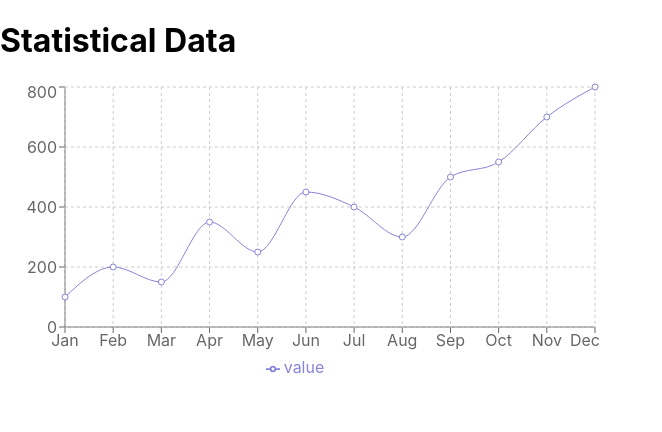
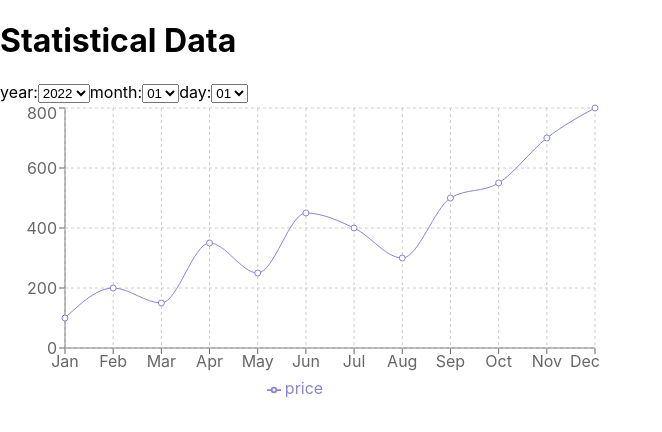
Before and after one commit to vikrusev/toki-challenge, a React (Create React App) app in the folder app/: page / in a window 1280 px wide. Shown: the top 432 px of the page, without its empty margins (0-662 px from the left). Built offline with nearby package versions, Linux system fonts and the light colour scheme.

Commit message:
React: simple Dropdown component and hooks usage

```diff
--- a/app/src/components/Chart.tsx
+++ b/app/src/components/Chart.tsx
@@ -1,3 +1,4 @@
+import React, { useEffect, useState } from "react";
 import {
   LineChart,
   Line,
@@ -8,43 +9,70 @@ import {
   Legend,
 } from "recharts";
 
+import { ClientResponse } from '../../../common/data.types'
+import Dropdown from "./Dropdown";
+
 interface IProps {
   title: string;
 }
 
+const createArray = (untilNumber: number) => Array.from({ length: untilNumber }, (_, i) => String(i + 1).padStart(2, '0'))
+
 const Chart: React.FC<IProps> = ({ title }: IProps) => {
-  const data = [
-    { name: 'Jan', value: 100 },
-    { name: 'Feb', value: 200 },
-    { name: 'Mar', value: 150 },
-    { name: 'Apr', value: 350 },
-    { name: 'May', value: 250 },
-    { name: 'Jun', value: 450 },
-    { name: 'Jul', value: 400 },
-    { name: 'Aug', value: 300 },
-    { name: 'Sep', value: 500 },
-    { name: 'Oct', value: 550 },
-    { name: 'Nov', value: 700 },
-    { name: 'Dec', value: 800 },
-  ];
+  const years = ["2022", "2023"];
+  const months = createArray(12);
+  const days = createArray(31);
+
+  const [data, setData] = useState<ClientResponse>()
+
+  const [year, setYear] = useState<string>('2022')
+  const [month, setMonth] = useState<string>('04')
+  const [day, setDay] = useState<string>('01')
+
+  useEffect(() => {
+    setData({
+      pricesData: [
+        { datetime: 'Jan', price: 100 },
+        { datetime: 'Feb', price: 200 },
+        { datetime: 'Mar', price: 150 },
+        { datetime: 'Apr', price: 350 },
+        { datetime: 'May', price: 250 },
+        { datetime: 'Jun', price: 450 },
+        { datetime: 'Jul', price: 400 },
+        { datetime: 'Aug', price: 300 },
+        { datetime: 'Sep', price: 500 },
+        { datetime: 'Oct', price: 550 },
+        { datetime: 'Nov', price: 700 },
+        { datetime: 'Dec', price: 800 },
+      ],
+      usageData: []
+    })
+  }, [year, month, day])
 
   return (
     <>
       <h1>{title}</h1>
 
-      <LineChart width={600} height={300} data={data}>
-        <XAxis dataKey="name" />
+      <Dropdown label="year" values={years} onChange={setYear}/>
+      <Dropdown label="month" values={months} onChange={setMonth}/>
+      <Dropdown label="day" values={days} onChange={setDay}/>
+
+      {
+        data?.pricesData &&
+        <LineChart width={600} height={300} data={data.pricesData}>
+          <XAxis dataKey="datetime" />
           <YAxis />
           <CartesianGrid strokeDasharray="3 3" />
           <Tooltip />
           <Legend />
           <Line
             type="monotone"
-          dataKey="value"
+            dataKey="price"
             stroke="#8884d8"
             activeDot={{ r: 8 }}
           />
         </LineChart>
+      }
     </>
   );
 };
--- /dev/null
+++ b/app/src/components/Dropdown.tsx
@@ -0,0 +1,24 @@
+import React, { Dispatch, SetStateAction } from "react";
+
+interface IProps {
+  label: string;
+  values: string[];
+  onChange: Dispatch<SetStateAction<string>>;
+}
+
+const Dropdown: React.FC<IProps> = ({ label, values, onChange }: IProps) => {
+  return (
+    <>
+      <label htmlFor={`${label}-select`}>{label}:</label>
+      <select id={`${label}-select`} onChange={(event) => onChange(event.target.value)}>
+        {values.map((v) => (
+          <option key={v} value={v}>
+            {v}
+          </option>
+        ))}
+      </select>
+    </>
+  );
+};
+
+export default Dropdown;
```
Lines whose indentation alone changed are shown as unchanged.
